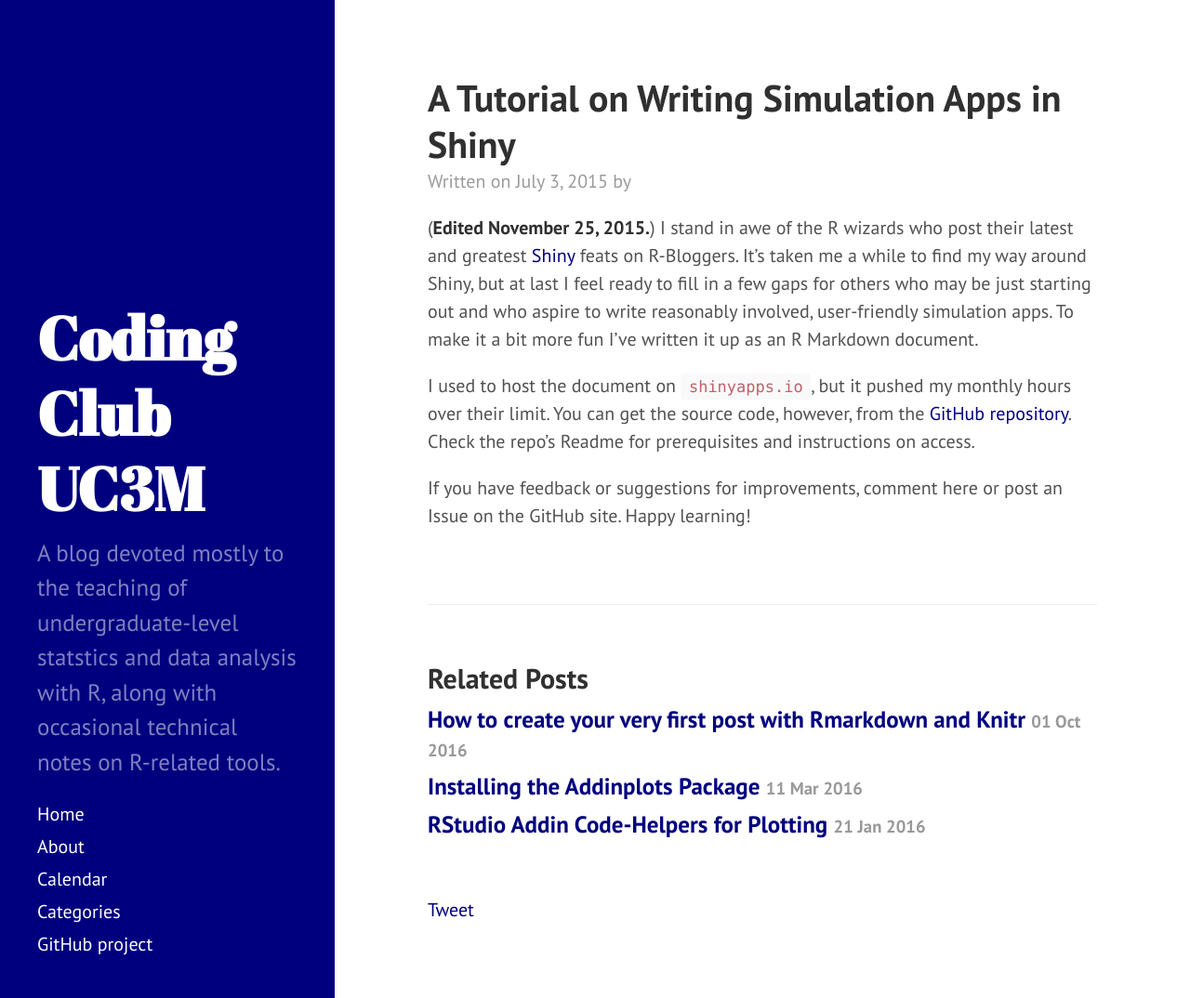
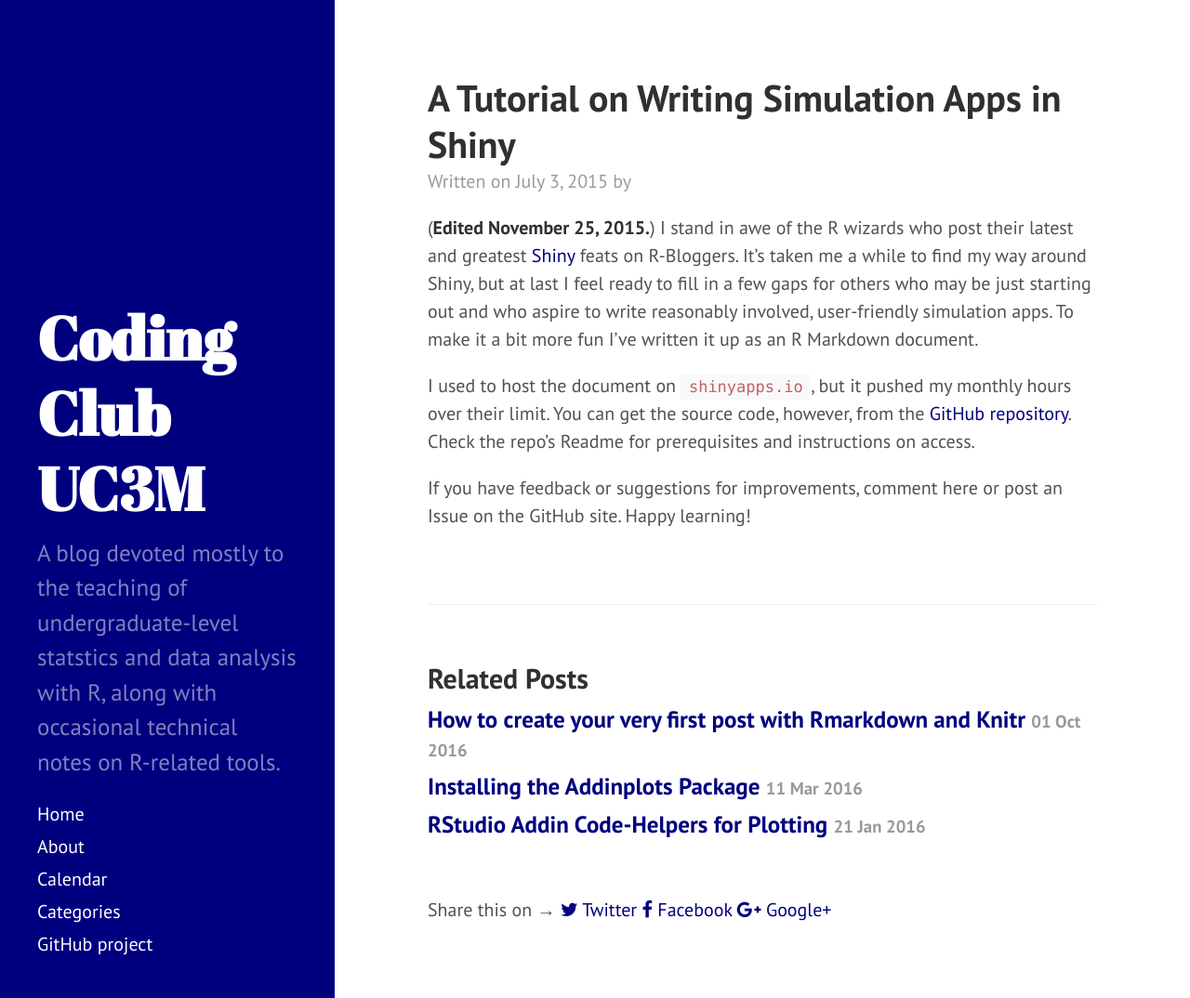
Before and after one commit to CodingClubUC3M/codingclubuc3m.github.io, a Jekyll site: the page built from _posts/2015-07-03-shiny-simulation-tutorial.markdown, in a window 1280 px wide and 1074 px high. Shown: the whole window at 93% size. Built offline with Jekyll 4.4.1, drawn with Linux system fonts in a browser that asks for light colours; nearby versions of some CDN libraries; comment, search, counter and statistics services are not loaded; some of the changed lines change nothing that is shown.

Commit message:
Add share function

```diff
--- a/_layouts/post.html
+++ b/_layouts/post.html
@@ -27,12 +27,9 @@ layout: default
 </div>
 
 {% if site.twitter %}
-{% include twitter_button.html %}
+{% include share-page.html %}
 {% endif %}
 
-{% if site.facebook %}
-{% include facebook_button.html %}
-{% endif %}
 
 {% if site.disqus %}
 {% include disqus_comments.html %}
```
